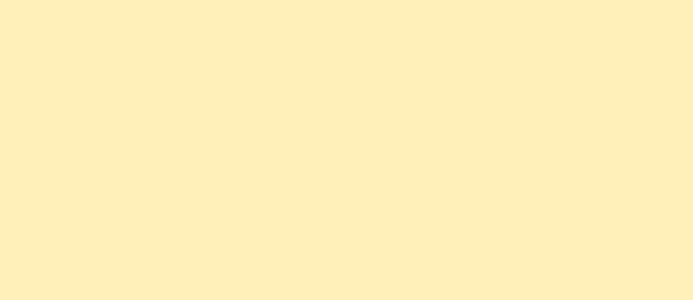
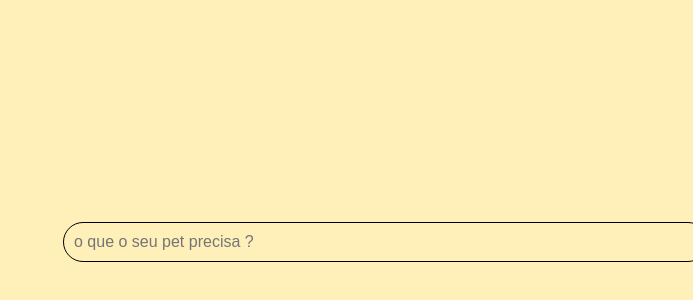
Before and after one commit to eloasenai/vetsys2, a React (Vite) app: page / in a window 1280 px wide. Shown: the part 208-508 px from the top of the page, without its empty margins (587-1280 px from the left). Built offline with nearby package versions, Linux system fonts and the light colour scheme.

Commit message:
barra de pesquisa

```diff
--- a/src/App.css
+++ b/src/App.css
@@ -40,3 +40,23 @@
 .read-the-docs {
   color: #fff0b9;
 }
+
+.search-bar-container {
+  position: relative;
+  top: 50px;
+  left: 50%;
+  width: 100%;
+  background-color: transparent;
+  padding: 10px;
+  z-index: 1000;
+}
+
+.search-bar {
+  background-color: transparent;
+  color: #969696;
+  padding: 10px;
+  font-size: 16px;
+  border: 1px solid #000000;
+  border-radius: 35px;
+  width: 250%;
+}
--- a/src/App.jsx
+++ b/src/App.jsx
@@ -5,8 +5,15 @@ function App() {
 
   return (
     <>
-      <div>
+
+    <div className="search-bar-container">
+        <input
+          type="text"
+          placeholder="o que o seu pet precisa ?"
+          className="search-bar"
+        />
       </div>
+
     </>
   )
 }
--- a/src/index.css
+++ b/src/index.css
@@ -28,6 +28,7 @@ body {
   place-items: center;
   min-width: 320px;
   min-height: 100vh;
+  background-color: #fff0b9;
 }
 
 h1 {
@@ -57,7 +58,6 @@ button:focus-visible {
 @media (prefers-color-scheme: light) {
   :root {
     color: #213547;
-    background-color: #fff0b9;
   }
   a:hover {
     color: #747bff;
```
